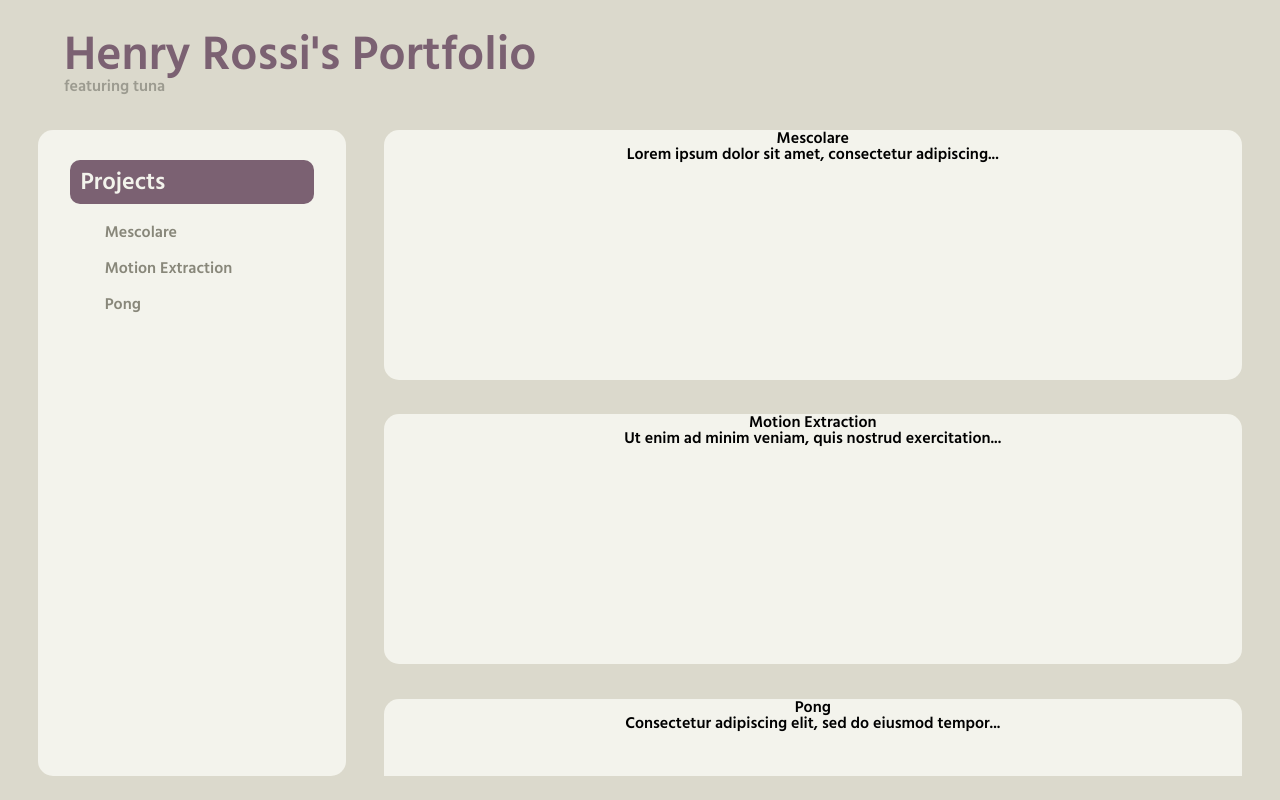
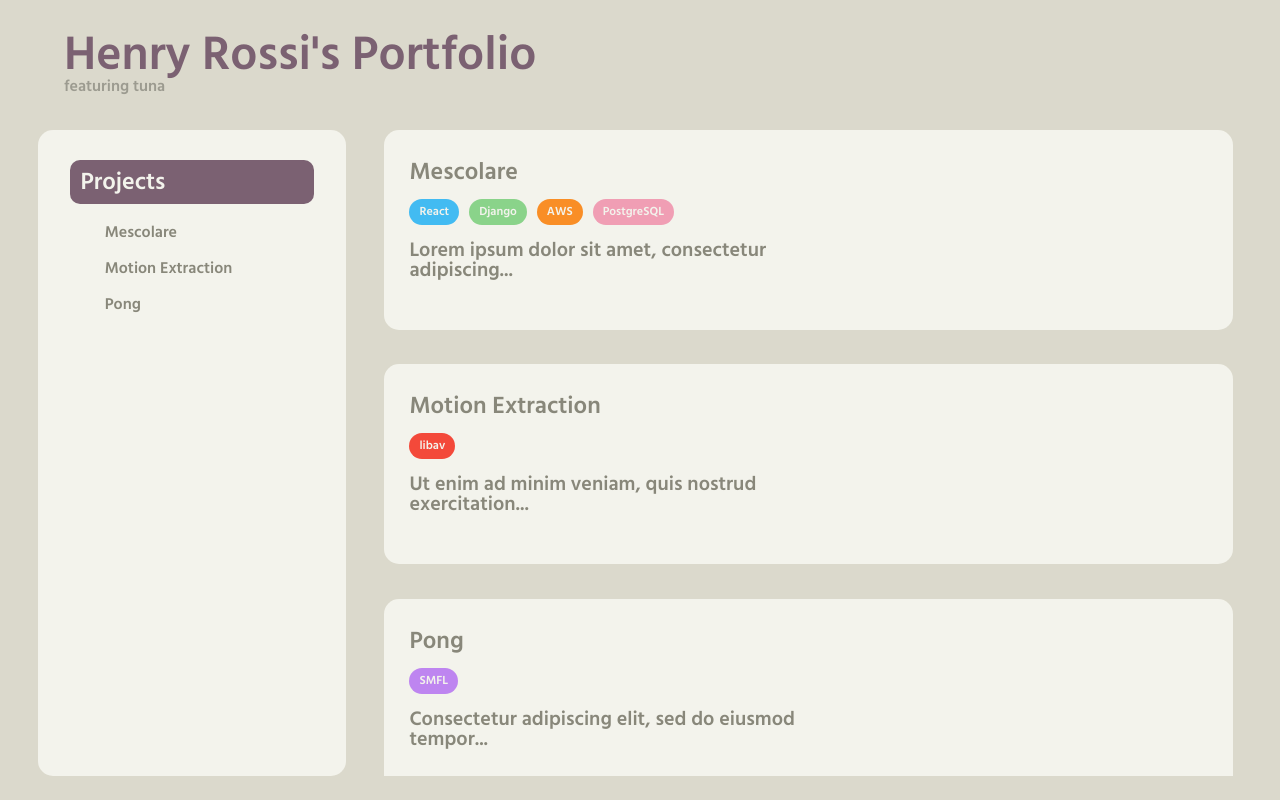
Before and after one commit to henryrossi/portfolio, a React app: page / in a window 1280 px wide. Built offline with nearby package versions, Linux system fonts and the light colour scheme; the HTML template or start-up script is replaced by a standard one.

Commit message:
formatted and added tags to ProjectList

```diff
--- a/src/ProjectList.tsx
+++ b/src/ProjectList.tsx
@@ -1,21 +1,33 @@
 import * as React from "react";
 import { useLoaderData } from "react-router-dom";
-import { getProjectOverviews, ProjectOverview } from "./projects";
+import { getProjectPreviews, ProjectPreview } from "./projects";
 
-export function loader() : ProjectOverview[] {
-    return getProjectOverviews();
+export function loader() : ProjectPreview[] {
+    return getProjectPreviews();
 }
 
 export default function ProjectList() {
-    const projects = useLoaderData() as ProjectOverview[];
+    const projects = useLoaderData() as ProjectPreview[];
 
     return (
         <ul>
             {projects.map(proj =>
                 <li key={proj.name}>
                     <div className="project">
-                        <h2>{proj.name}</h2>
-                        <p>{proj.desc}...</p>
+                        <div className="info">
+                            <h2>{proj.name}</h2>
+                            <ul>
+                                {proj.tags && proj.tags.map(tag =>
+                                    <li
+                                        key={proj.name + tag}
+                                        className={"tag " + tag.color}
+                                    >
+                                        {tag.name}
+                                    </li>
+                                )}
+                            </ul>
+                            <p>{proj.desc}...</p>
+                        </div>
                     </div>
                 </li>
             )}
--- a/src/projects.ts
+++ b/src/projects.ts
@@ -2,35 +2,54 @@ export interface ProjectInformation {
     name: string,
     desc: string,
     photos?: string[],
-    tags?: string[],
+    tags?: ProjectTag[],
 }
 
-export interface ProjectOverview {
+export interface ProjectPreview {
     name: string,
     desc: string,
+    tags?: ProjectTag[],
+}
+
+export interface ProjectTag {
+    name: string,
+    color: string,
 }
 
 const projectList: ProjectInformation[] = [
     {
         name: "Mescolare",
-        desc: "Lorem ipsum dolor sit amet, consectetur adipiscing elit, sed do eiusmod tempor incididunt ut labore et dolore magna aliqua. Ut enim ad minim veniam, quis nostrud exercitation ullamco laboris nisi ut aliquip ex ea commodo consequat. Duis aute irure dolor in reprehenderit in voluptate velit esse cillum dolore eu fugiat nulla pariatur. Excepteur sint occaecat cupidatat non proident, sunt in culpa qui officia deserunt mollit anim id est laborum."
+        desc: "Lorem ipsum dolor sit amet, consectetur adipiscing elit, sed do eiusmod tempor incididunt ut labore et dolore magna aliqua. Ut enim ad minim veniam, quis nostrud exercitation ullamco laboris nisi ut aliquip ex ea commodo consequat. Duis aute irure dolor in reprehenderit in voluptate velit esse cillum dolore eu fugiat nulla pariatur. Excepteur sint occaecat cupidatat non proident, sunt in culpa qui officia deserunt mollit anim id est laborum.",
+        tags: [
+            { name: "React", color: "blue" },
+            { name: "Django", color: "green" },
+            { name: "AWS", color: "orange" },
+            { name: "PostgreSQL", color: "pink" },
+        ]
     },
     {
         name: "Motion Extraction",
-        desc: "Ut enim ad minim veniam, quis nostrud exercitation ullamco laboris nisi ut aliquip ex ea commodo consequat. Duis aute irure dolor in reprehenderit in voluptate velit esse cillum dolore eu fugiat nulla pariatur. Excepteur sint occaecat cupidatat non proident, sunt in culpa qui officia deserunt mollit anim id est laborum."
+        desc: "Ut enim ad minim veniam, quis nostrud exercitation ullamco laboris nisi ut aliquip ex ea commodo consequat. Duis aute irure dolor in reprehenderit in voluptate velit esse cillum dolore eu fugiat nulla pariatur. Excepteur sint occaecat cupidatat non proident, sunt in culpa qui officia deserunt mollit anim id est laborum.",
+        tags: [
+            { name: "libav", color: "red" },
+        ]
     },
     {
         name: "Pong",
-        desc: "Consectetur adipiscing elit, sed do eiusmod tempor incididunt ut labore et dolore magna aliqua. Ut enim ad minim veniam, quis nostrud exercitation ullamco laboris nisi ut aliquip ex ea commodo consequat. Duis aute irure dolor in reprehenderit in voluptate velit esse cillum dolore eu fugiat nulla pariatur. Excepteur sint occaecat cupidatat non proident, sunt in culpa qui officia deserunt mollit anim id est laborum."
+        desc: "Consectetur adipiscing elit, sed do eiusmod tempor incididunt ut labore et dolore magna aliqua. Ut enim ad minim veniam, quis nostrud exercitation ullamco laboris nisi ut aliquip ex ea commodo consequat. Duis aute irure dolor in reprehenderit in voluptate velit esse cillum dolore eu fugiat nulla pariatur. Excepteur sint occaecat cupidatat non proident, sunt in culpa qui officia deserunt mollit anim id est laborum.",
+        tags: [
+            { name: "SMFL", color: "purple" },
+        ]
+
     }
 ];
 
 export function getProject(routeParam : string) : ProjectInformation | undefined {
-    return projectList.find(proj => proj.name == routeParam)
+    return projectList.find(info => info.name == routeParam)
 }
 
-export function getProjectOverviews() : ProjectOverview[] {
-    return projectList.map(info => ({ name: info.name, desc: info.desc.slice(0, 50) }))
+export function getProjectPreviews() : ProjectPreview[] {
+    return projectList.map(info => ({ ...info, desc: info.desc.slice(0, 50) }))
 }
 
 export function getProjectNames() : string[] {
--- a/src/style.css
+++ b/src/style.css
@@ -3,14 +3,22 @@
 .page {
     width: 100%;
     height: 100vh;
+    font-family: "Hind Siliguri", sans-serif;
+    font-weight: 600;
     --dark-background-color: #DBD9CC;
     --light-background-color: #F3F3EC;
     --purple-title-color: #7B6172;
     --sub-title-color: #9C9B90;
     --tan-title-color: #88877A;
+    --tag-background-blue: #42BBF2;
+    --tag-background-green: #8AD38A;
+    --tag-background-red: #F3493A;
+    --tag-background-purple: #BE85F0;
+    --tag-background-yellow: #FADC00;
+    --tag-background-orange: #F98E26;
+    --tag-background-pink: #F09EB4;
+    --tag-background-black: #694859;
     background-color: var(--dark-background-color);
-    font-family: "Hind Siliguri", sans-serif;
-    font-weight: 600;
 }
 
 
@@ -84,15 +92,64 @@
 }
 
 .project {
-    width: 100%;
-    height: 250px;
+    width: 99%;
+    height: 200px;
     margin-bottom: 4%;
     border-radius: 15px;
-    text-align: center;
     background-color: var(--light-background-color);
 }
 
+.project > .info {
+    width: 60%;
+    padding: 30px 3%;
+}
 
+.project > .info > h2 {
+    font-size: 24px;
+    margin-bottom: 15px;
+    color: var(--tan-title-color);
+}
+
+.tag {
+    display: inline-block;
+    font-size: 12px;
+    margin: 0 10px 15px 0;
+    padding: 7px 10px;
+    border-radius: 15px;
+    color: var(--light-background-color);
+    background-color: var(--purple-title-color);
+}
+
+.project > .info > p {
+    font-size: 20px;
+    margin-bottom: 15px;
+    color: var(--tan-title-color);
+}
+
+.blue {
+    background-color: var(--tag-background-blue);
+}
+.green {
+    background-color: var(--tag-background-green);
+}
+.red {
+    background-color: var(--tag-background-red);
+}
+.purple {
+    background-color: var(--tag-background-purple);
+}
+.yellow {
+    background-color: var(--tag-background-yellow);
+}
+.orange {
+    background-color: var(--tag-background-orange);
+}
+.pink {
+    background-color: var(--tag-background-pink);
+}
+.black {
+    background-color: var(--tag-background-black);
+}
 
 
 canvas {
```
